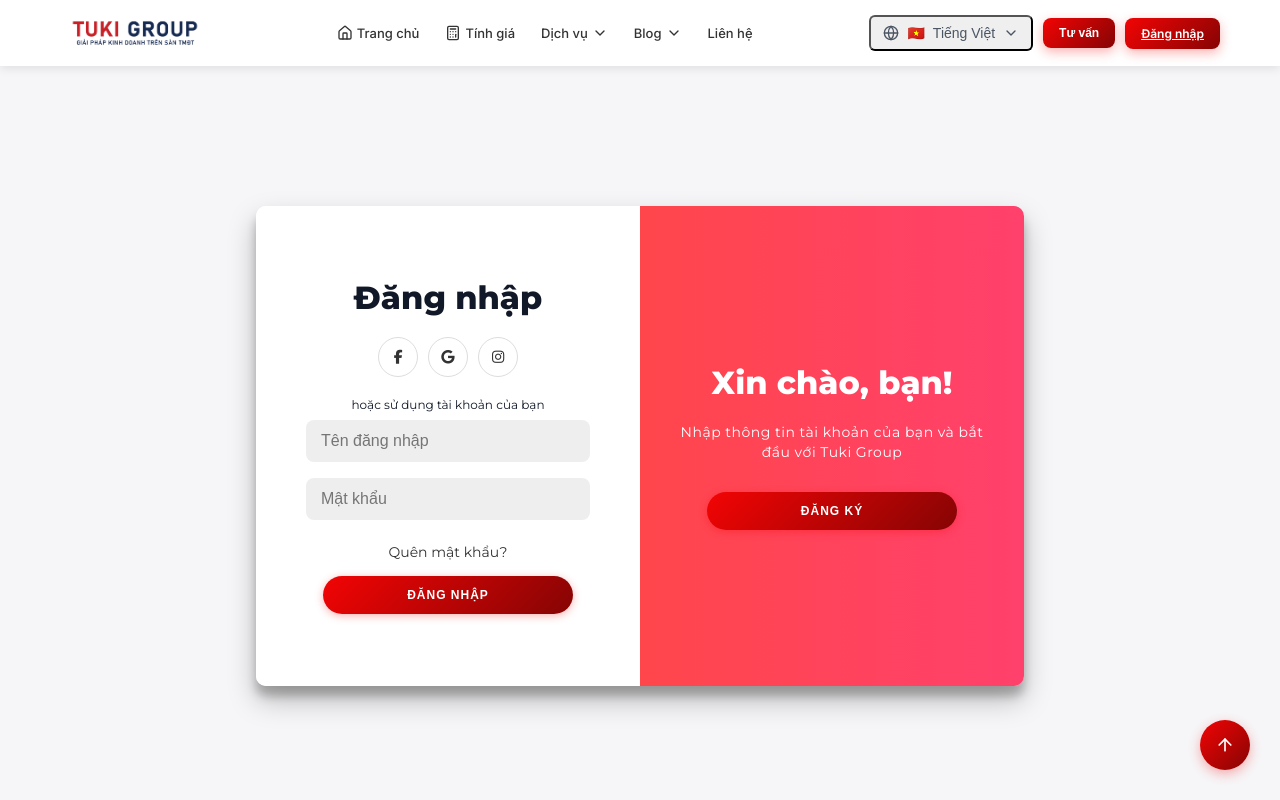
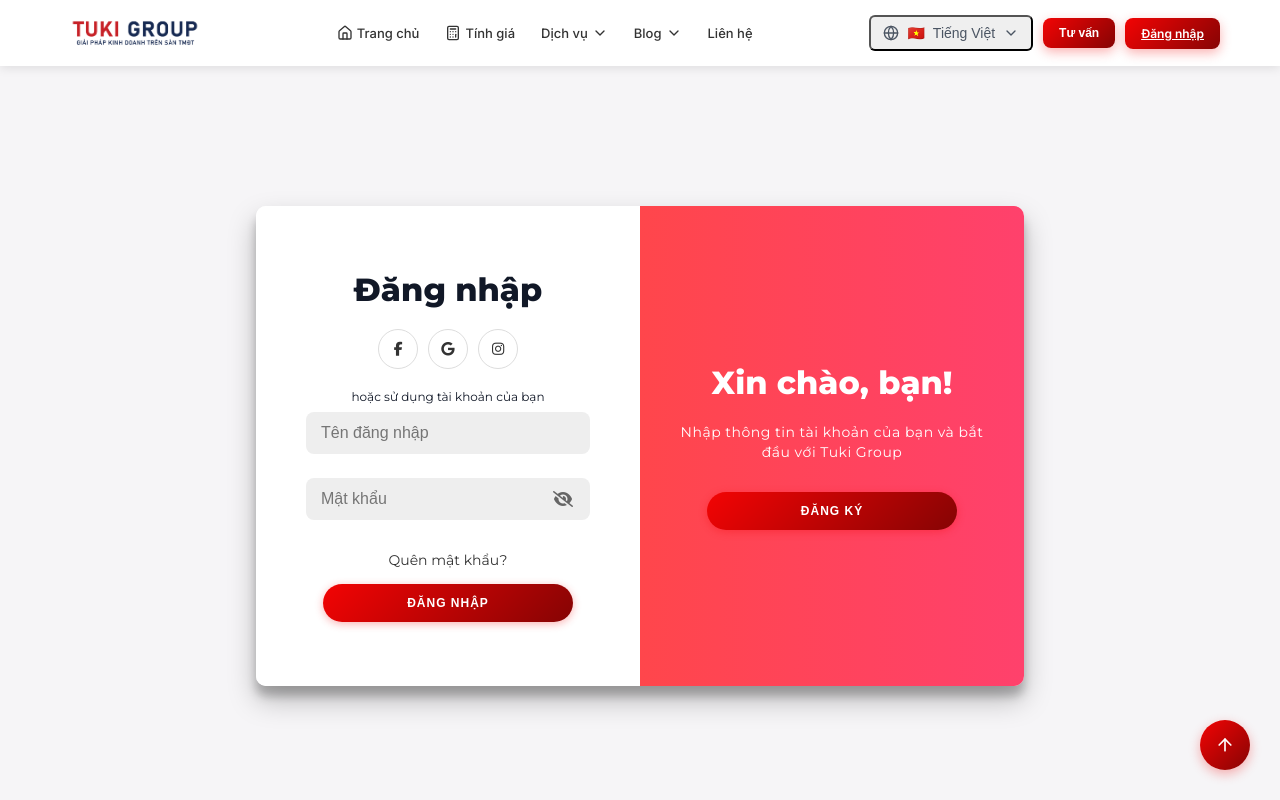
Before and after one commit to iuh20116421/shopee-price-calculator, a React (Create React App) app: page /login in a window 1280 px wide. Shown: the top 800 px of the page. Built offline with nearby package versions, Linux system fonts and the light colour scheme.

Commit message:
cập nhật icon con mắt ngay input password

```diff
--- a/src/pages/Login.tsx
+++ b/src/pages/Login.tsx
@@ -9,6 +9,8 @@ const Login: React.FC = () => {
   const [username, setUsername] = useState('');
   const [password, setPassword] = useState('');
   const [error, setError] = useState('');
+  const [showSignInPassword, setShowSignInPassword] = useState(false);
+  const [showSignUpPassword, setShowSignUpPassword] = useState(false);
   const navigate = useNavigate();
 
   useEffect(() => {
@@ -70,12 +72,18 @@ const Login: React.FC = () => {
               value={username}
               onChange={(e) => setUsername(e.target.value)}
             />
+            <div className="password-input-container">
               <input
-              type="password"
+                type={showSignUpPassword ? "text" : "password"}
                 placeholder={t('login.password')}
                 value={password}
                 onChange={(e) => setPassword(e.target.value)}
               />
+              <i
+                className={`fas ${showSignUpPassword ? 'fa-eye' : 'fa-eye-slash'}`}
+                onClick={() => setShowSignUpPassword(!showSignUpPassword)}
+              />
+            </div>
             {error && <div className="error-message">{error}</div>}
             <button type="submit">{t('login.signUp')}</button>
             <button type="button" className="mobile-switch-btn" onClick={handleSignInClick}>
@@ -106,12 +114,18 @@ const Login: React.FC = () => {
               value={username}
               onChange={(e) => setUsername(e.target.value)}
             />
+            <div className="password-input-container">
               <input
-              type="password"
+                type={showSignInPassword ? "text" : "password"}
                 placeholder={t('login.password')}
                 value={password}
                 onChange={(e) => setPassword(e.target.value)}
               />
+              <i
+                className={`fas ${showSignInPassword ? 'fa-eye' : 'fa-eye-slash'}`}
+                onClick={() => setShowSignInPassword(!showSignInPassword)}
+              />
+            </div>
             {error && <div className="error-message">{error}</div>}
             <a href="/">{t('login.forgotPassword')}</a>
             <button type="submit">{t('login.signInButton')}</button>
--- a/src/styles/pages/login.css
+++ b/src/styles/pages/login.css
@@ -317,3 +317,38 @@
   margin: 10px 0;
   text-align: center;
 }
+
+.password-input-container {
+  position: relative;
+  width: 100%;
+  margin: 8px 0;
+}
+
+.password-input-container input {
+  background-color: #eee;
+  border: none;
+  padding: 12px 15px;
+  width: 100%;
+  padding-right: 40px;
+}
+
+.password-input-container i {
+  position: absolute;
+  right: 15px;
+  top: 50%;
+  transform: translateY(-50%);
+  cursor: pointer;
+  color: #666;
+  transition: color 0.3s ease;
+  font-size: 16px;
+  z-index: 1;
+  display: flex;
+  align-items: center;
+  justify-content: center;
+  width: 24px;
+  height: 24px;
+}
+
+.password-input-container i:hover {
+  color: #333;
+}
```
Lines whose indentation alone changed are shown as unchanged.
